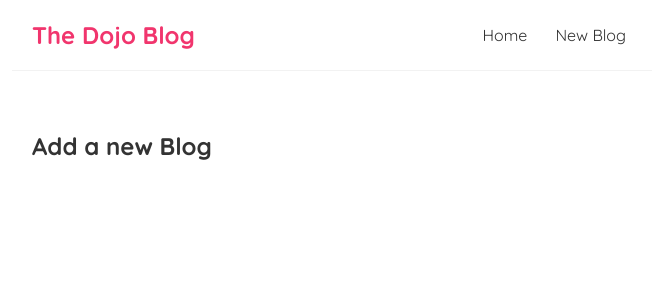
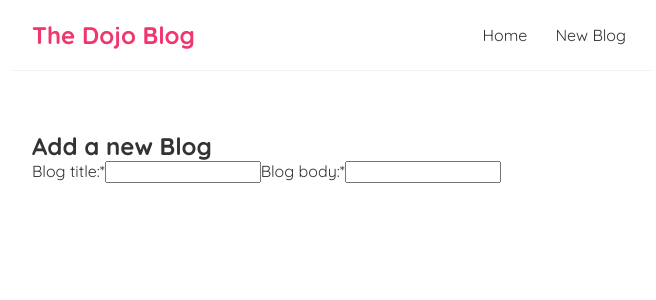
Before and after one commit to chrisart10/react-course, a React (Create React App) app: page /create in a window 1280 px wide. Shown: the top 300 px of the page, without its empty margins (308-964 px from the left). Built offline with nearby package versions, Linux system fonts and the light colour scheme.

Commit message:
Add useEffect Cleanup

```diff
--- a/src/Create.js
+++ b/src/Create.js
@@ -2,8 +2,14 @@ const Create = () => {
     return (
         <div className="create">
             <h2>Add a new Blog</h2>
+            <form>
+                <label htmlFor="b-title">Blog title:*</label>
+                <input type="text" required id="b-title" />
+                <label htmlFor="b-body">Blog body:*</label>
+                <input type="text" required id="b-body" />
+            </form>
         </div>
-     );
+    );
 }
 
 export default Create;
--- a/src/useFetch.js
+++ b/src/useFetch.js
@@ -7,8 +7,9 @@ const useFetch = (url) => {
     const [error, setError] = useState(null)
 
     useEffect(() => {
+        const abortCont = new AbortController()
         setTimeout(() => {
-            fetch(url)
+            fetch(url, { signal: abortCont.signal })
                 .then(res => {
                     if (!res.ok) {
                         setError(res.message)
@@ -21,11 +22,17 @@ const useFetch = (url) => {
                     SetIsPending(false)
                 })
                 .catch((err) => {
-                    SetIsPending(false)
-                    setError(err.message)
-                    console.log(err.message)
+                    if (err.name === "AbortError"){
+                        console.log('fetch aborted')
+                    }else{
+                        SetIsPending(false)
+                        setError(err.message)
+                        console.log(err.message)
+                    }
                 })
         }, 1000)
+        return () => {abortCont.abort()}
+
     }, [url])
     return { data, isPending, error }
 }
```
